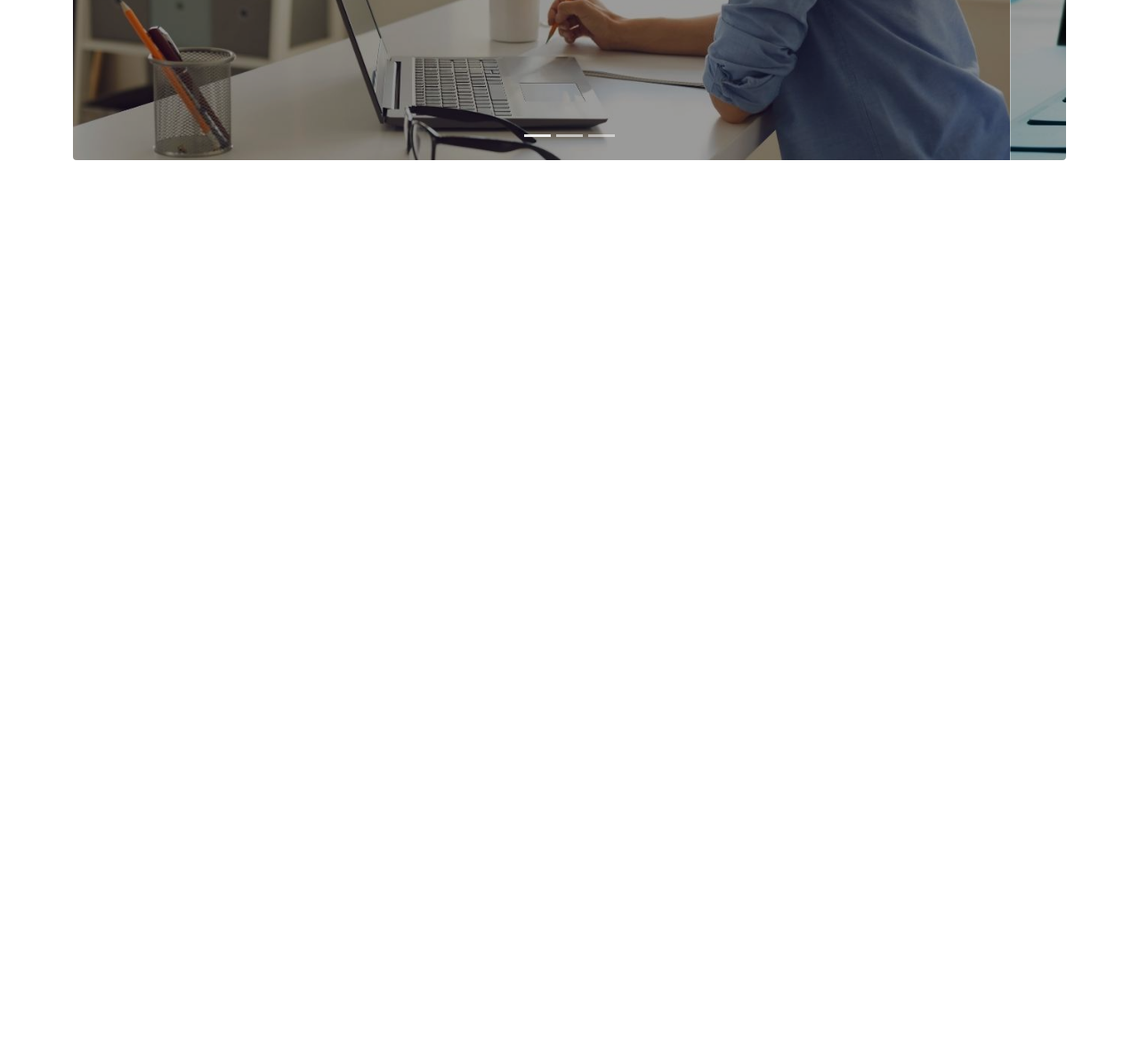
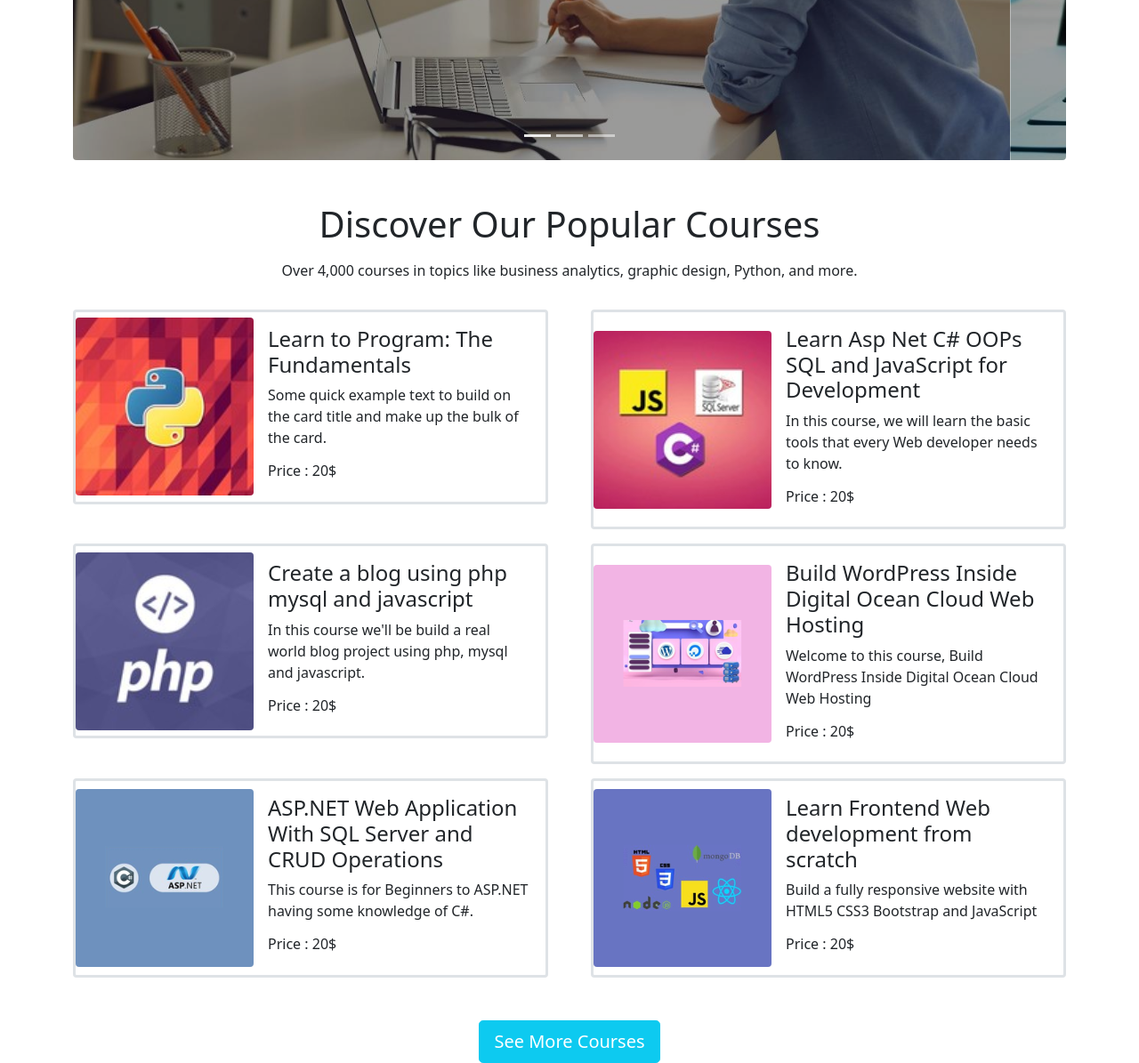
Before and after one commit to Web-Dev-Salman/ED-CODA, a plain HTML site: page index.html in a window 1280 px wide. Shown: the part 500-1695 px from the top of the page at 89% size. Before the commit the page ends 800 px from the top, so only its background shows below. Drawn offline with nearby package versions, Linux system fonts and the light colour scheme.

Commit message:
Our Popular Courses section add

```diff
--- a/index.html
+++ b/index.html
@@ -88,6 +88,80 @@
       </div>
       <!-- slider section end here -->
 
+      <!-- Our Popular Course Section Start Here  -->
+      <h1 class=" text-center mt-5">Discover Our Popular Courses</h1>
+      <p class="text-center mt-3">Over 4,000 courses in topics like business analytics, graphic design, Python, and more.</p>
+        <div class="container overflow-hidden">
+          <div class="row gx-5">
+            <div class="col-lg-6 col mt-3">
+              <div class="d-flex  align-items-center rounded border border-3">
+                <img class="rounded "src="img/1.png" alt="">
+                <div class="p-3">
+                  <h4>Learn to Program: The Fundamentals</h4>
+                  <p> Some quick example text to build on the card title and make up the bulk of the card.</p>
+                  <h6>Price : 20$</h6>
+                </div>
+              </div>
+            </div>
+            <div class="col-lg-6 col mt-3">
+              <div class="d-flex  align-items-center rounded border border-3">
+                <img class="rounded "src="img/2.png" alt="">
+                <div class="p-3">
+                  <h4>Learn Asp Net C# OOPs SQL and JavaScript for Development</h4>
+                  <p> In this course, we will learn the basic tools that every Web developer needs to know. </p>
+                  <h6>Price : 20$</h6>
+                </div>
+              </div>
+            </div>
+            <div class="col-lg-6 col mt-3">
+              <div class="d-flex  align-items-center rounded border border-3">
+                <img class="rounded "src="img/3.png" alt="">
+                <div class="p-3">
+                  <h4>Create a blog using php mysql and javascript</h4>
+                  <p> In this course we'll be build a real world blog project using php, mysql and javascript.</p>
+                  <h6>Price : 20$</h6>
+                </div>
+              </div>
+            </div>
+            <div class="col-lg-6 col mt-3">
+              <div class="d-flex  align-items-center rounded border border-3">
+                <img class="rounded "src="img/4.png" alt="">
+                <div class="p-3">
+                  <h4>Build WordPress Inside Digital Ocean Cloud Web Hosting</h4>
+                  <p> Welcome to this course, Build WordPress Inside Digital Ocean Cloud Web Hosting</p>
+                  <h6>Price : 20$</h6>
+                </div>
+              </div>
+            </div>
+            <div class="col-lg-6 col mt-3">
+              <div class="d-flex  align-items-center rounded border border-3">
+                <img class="rounded "src="img/5.png" alt="">
+                <div class="p-3">
+                  <h4>ASP.NET Web Application With SQL Server and CRUD Operations</h4>
+                  <p> This course is for Beginners to ASP.NET having some knowledge of C#.</p>
+                  <h6>Price : 20$</h6>
+                </div>
+              </div>
+            </div>
+            <div class="col-lg-6 col mt-3">
+              <div class="d-flex  align-items-center rounded border border-3">
+                <img class="rounded "src="img/6.png" alt="">
+                <div class="p-3">
+                  <h4>Learn Frontend Web development from scratch</h4>
+                  <p> Build a fully responsive website with HTML5 CSS3 Bootstrap and JavaScript</p>
+                  <h6>Price : 20$</h6>
+                </div>
+              </div>
+            </div>
+          </div>
+          <div class="text-center mt-5">
+            <button type="button" class="btn btn-info btn-lg text-white">See More Courses</button>
+          </div>
+        </div>
+
+      <!-- Our Popular Course Section End Here  -->
+
+
       <!-- bootstrap script tag  -->
       <script src="https://cdn.jsdelivr.net/npm/bootstrap@5.0.2/dist/js/bootstrap.bundle.min.js" integrity="sha384-MrcW6ZMFYlzcLA8Nl+NtUVF0sA7MsXsP1UyJoMp4YLEuNSfAP+JcXn/tWtIaxVXM" crossorigin="anonymous"></script>
 </body>
--- a/style.css
+++ b/style.css
@@ -7,3 +7,6 @@
     right:0;
     background:rgba(0, 0, 0, 0.377);
   }
+  @media only screen and (max-width: 600px){
+
+  }
```
Also changed, not shown: img/1.png (added), img/2.png (added), img/3.png (added), img/4.png (added), img/5.png (added), img/6.png (added), img/Rectangle 6.png (added), img/large-icon.png (added), 1 other file.
